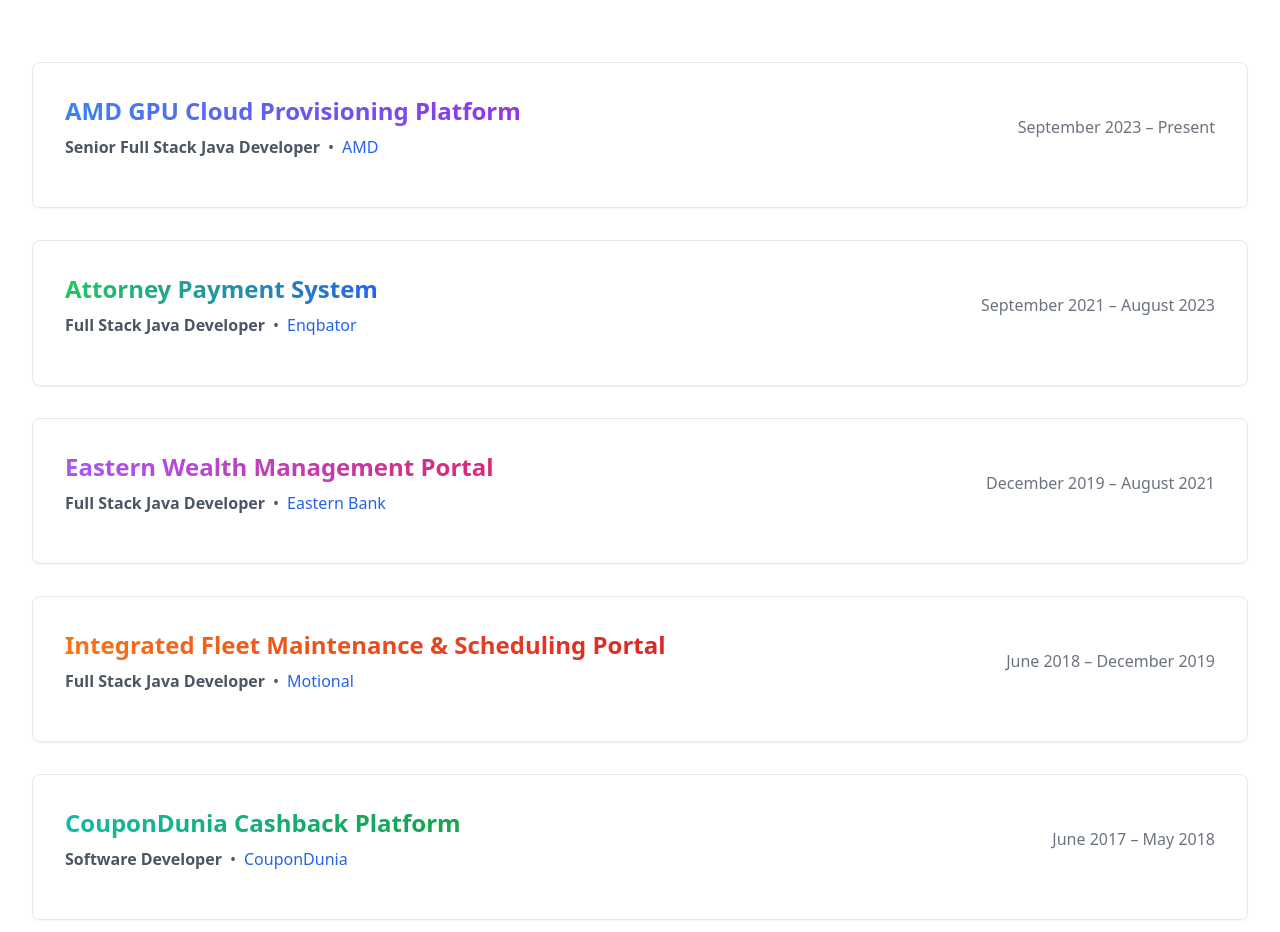
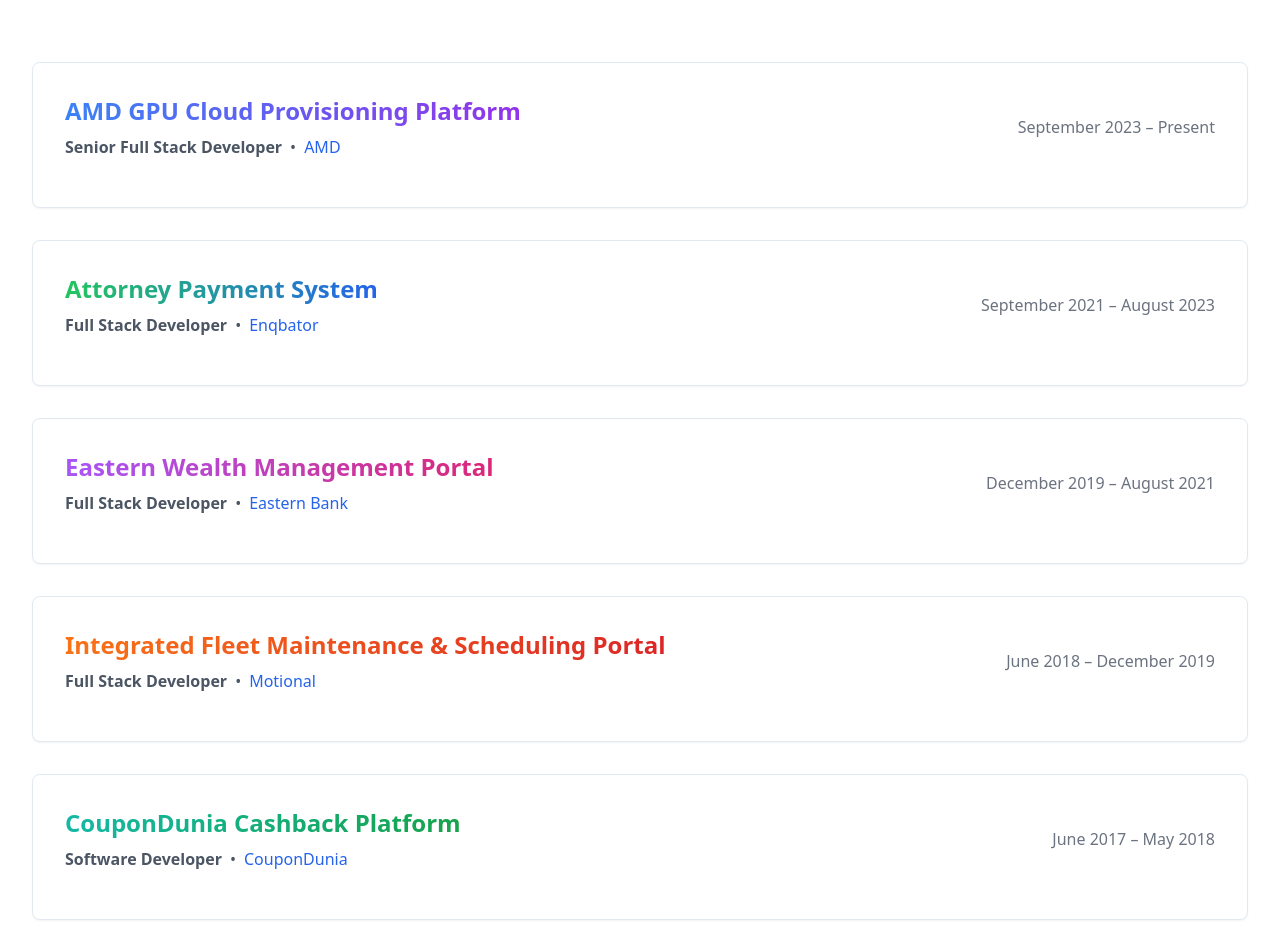
Before and after one commit to Kanishuk/kanishuk-portfolio, a React (Vite) app: page / in a window 1280 px wide. Shown: the part 2404-3336 px from the top of the page. Built offline with nearby package versions, Linux system fonts and the light colour scheme.

Commit message:
Update Experience.tsx

```diff
--- a/src/components/Experience.tsx
+++ b/src/components/Experience.tsx
@@ -6,28 +6,28 @@
   const experiences = [
     {
       title: "AMD GPU Cloud Provisioning Platform",
-      role: "Senior Full Stack Java Developer",
+      role: "Senior Full Stack Developer",
       company: "AMD",
       duration: "September 2023 – Present",
       gradient: "from-blue-500 to-purple-600"
     },
     {
       title: "Attorney Payment System",
-      role: "Full Stack Java Developer",
+      role: "Full Stack Developer",
       company: "Enqbator",
       duration: "September 2021 – August 2023",
       gradient: "from-green-500 to-blue-600"
     },
     {
       title: "Eastern Wealth Management Portal",
-      role: "Full Stack Java Developer",
+      role: "Full Stack Developer",
       company: "Eastern Bank",
       duration: "December 2019 – August 2021",
       gradient: "from-purple-500 to-pink-600"
     },
     {
       title: "Integrated Fleet Maintenance & Scheduling Portal",
-      role: "Full Stack Java Developer",
+      role: "Full Stack Developer",
       company: "Motional",
       duration: "June 2018 – December 2019",
       gradient: "from-orange-500 to-red-600"
```
